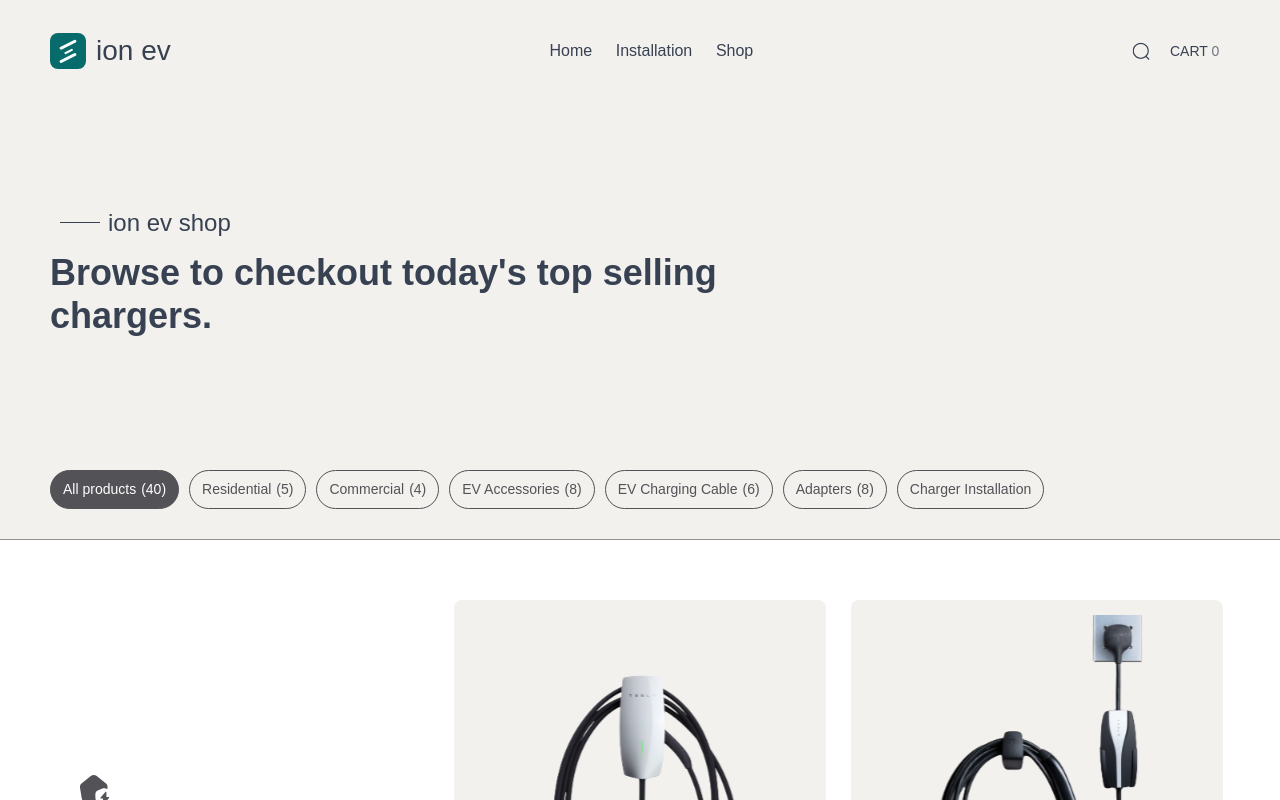
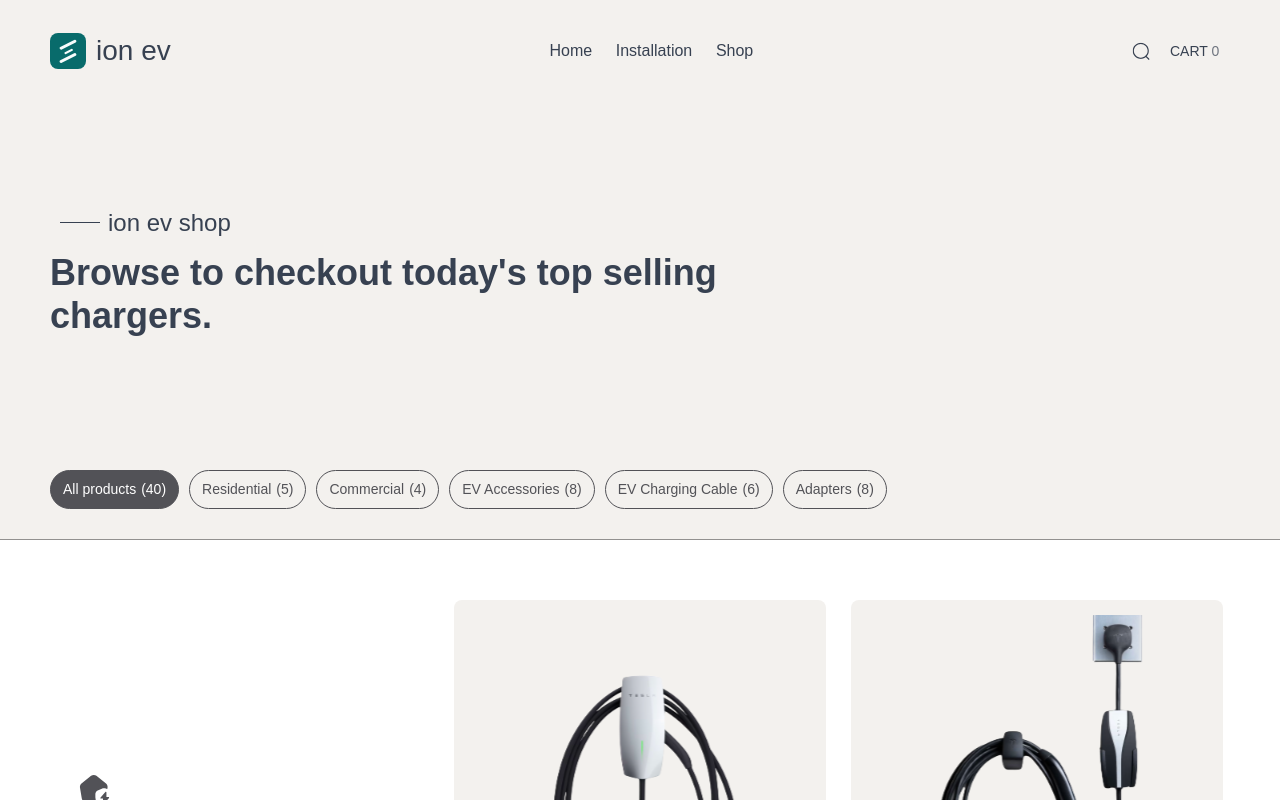
Before and after one commit to owlcode3/ion-ev, a React (Vite) app: page /shop in a window 1280 px wide. Shown: the top 800 px of the page. Built offline with nearby package versions, Linux system fonts and the light colour scheme; a web font is replaced by a local one.

Commit message:
remove redundant code from AllProducts.tsx file

```diff
--- a/src/components/component/AllProducts.tsx
+++ b/src/components/component/AllProducts.tsx
@@ -29,9 +29,6 @@ function AllProducts() {
       <li className="all-products__list" onClick={() => adapters?.current?.scrollIntoView({ behavior: "smooth" })}>
         Adapters <span className="all-products__no">(8)</span>
       </li>
-      <li className="all-products__list">
-        Charger Installation
-      </li>
     </ul>
   )
 }
```
